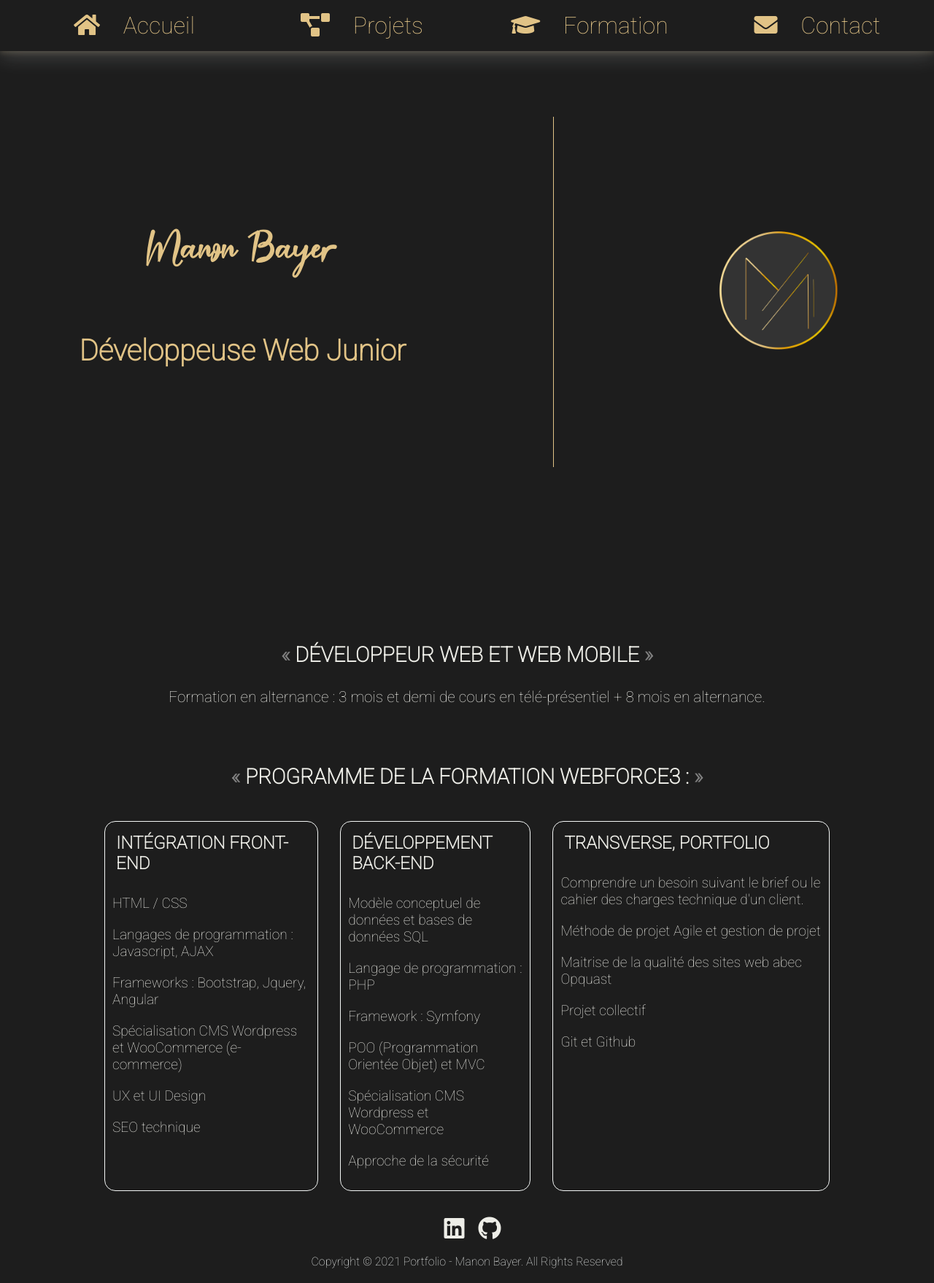
After one commit to ManonDev/portfolio, a PHP site: page /see-more-wf3.html in a window 1280 px wide. The commit adds this page. Shown: the whole page at 73% size. Run offline with PHP 8.4, Linux system fonts and the light colour scheme; some libraries are stand-ins or nearby versions.

Commit message:
add page wf3

```diff
--- a/design/styles.css
+++ b/design/styles.css
@@ -245,7 +245,7 @@ li:hover {
     font-style: italic;
 }
 
-.text-formation {
+.center {
     text-align: center;
 }
 
--- /dev/null
+++ b/see-more-wf3.html
@@ -0,0 +1,111 @@
+<!DOCTYPE html>
+<html lang="fr">
+<head>
+    <meta charset="UTF-8">
+    <meta http-equiv="X-UA-Compatible" content="IE=edge">
+    <meta name="viewport" content="width=device-width, initial-scale=1.0">
+    <link href="./design/styles.css" rel="stylesheet">
+    <link rel="preconnect" href="https://fonts.gstatic.com">
+    <link href="https://fonts.googleapis.com/css2?family=Open+Sans+Condensed:wght@300&family=Roboto:wght@100&display=swap" rel="stylesheet">
+    <link rel="stylesheet" href="https://pro.fontawesome.com/releases/v5.10.0/css/all.css" integrity="sha384-AYmEC3Yw5cVb3ZcuHtOA93w35dYTsvhLPVnYs9eStHfGJvOvKxVfELGroGkvsg+p" crossorigin="anonymous"/>
+    <link rel="icon" type="image/ico" href="pictures/favicon.ico"/>
+    <title>Manon Bayer | Programme formation</title>
+</head>
+
+<body>
+    <!--HEADER-->
+    <header>
+        <div>
+            <h1>Manon Bayer</h1>
+            <h2>Développeuse Web Junior</h2>
+        </div>
+        <span class="separator"></span>
+        <div>
+            <img src="pictures/logo.png" alt="logo" id="logo" title="Mon logo">
+        </div>
+    </header>
+    <!--NAV-->
+    <nav class="navbar">
+        <ul class="navbar-menu">
+            <li class="navbar-item">
+                <a class="navbar-link" href="index.html" title="Aller à l'accueil">
+                    <i class="fas fa-home navbar-icon"></i>
+                    <span class="navbar-title">Accueil</span>
+                </a>
+            </li>
+            <li class="navbar-item">
+                <a class="navbar-link" href="index.html#projets"  title="Mes projets">
+                    <i class="fas fa-project-diagram navbar-icon"></i>
+                    <span class="navbar-title">Projets</span>
+                </a>
+            </li>
+            <li class="navbar-item">
+                <a class="navbar-link" href="formation.html#formations" title="Formation">
+                    <i class="fas fa-graduation-cap navbar-icon"></i>
+                    <span class="navbar-title">Formation</span>
+                </a>
+            </li>
+            <li class="navbar-item">
+                <a class="navbar-link" href="#contact" title="Me contacter">
+                    <i class="fas fa-envelope navbar-icon"></i>
+                    <span class="navbar-title">Contact</span>
+                </a>
+            </li>
+        </ul>
+    </nav>
+
+    <div class="contener" id="pg">
+        <h3>Développeur web et web mobile</h3>
+        <p>
+         Formation en alternance : 3 mois et demi de cours en télé-présentiel + 8 mois en alternance.
+        </p>
+        <h3>Programme de la formation WEBFORCE3 :</h3>
+        <div id="program">
+            <section class="program">
+                <h4>Intégration Front-End</h4>
+                <ul class="program-text list">
+                    <li>HTML / CSS</li>
+                    <li>Langages de programmation : Javascript, AJAX</li>
+                    <li>Frameworks : Bootstrap, Jquery, Angular</li>
+                    <li>Spécialisation CMS Wordpress et WooCommerce (e-commerce)</li>
+                    <li>UX et UI Design</li>
+                    <li>SEO technique</li>
+                </ul>
+            </section>
+            <section class="program">
+                <h4>Développement Back-end</h4>
+                <ul class="program-text list">
+                    <li>Modèle conceptuel de données et bases de données SQL</li>
+                    <li>Langage de programmation : PHP</li>
+                    <li>Framework : Symfony</li>
+                    <li>POO (Programmation Orientée Objet) et MVC</li>
+                    <li>Spécialisation CMS Wordpress et WooCommerce</li>
+                    <li>Approche de la sécurité</li>
+                </ul>
+            </section>
+            <section class="program">
+                <h4>Transverse, Portfolio</h4>
+                <ul class="program-text list">
+                    <li>Comprendre un besoin suivant le brief ou le cahier des charges technique d'un client.</li>
+                    <li>Méthode de projet Agile et gestion de projet</li>
+                    <li>Maitrise de la qualité des sites web abec Opquast</li>
+                    <li>Projet collectif</li>
+                    <li>Git et Github</li>
+                </ul>
+            </section>
+        </div>
+    </div>
+    <!--FOOTER-->
+    <footer>
+        <div id="link">
+            <a href="https://www.linkedin.com/in/manon-bayer-dev/" target="_blank"><i class="fab fa-linkedin"></i></a>
+            <a href="https://github.com/ManonDev" target="_blank"><i class="fab fa-github"></i></a>
+          </div>
+        <div id="copyright">
+            <span>Copyright &copy; 2021 Portfolio - Manon Bayer.</span>
+            <span>All Rights Reserved</span>
+        </div>
+    </footer>
+
+</body>
+</html>
```
Also changed, not shown: formation.html (+23 -14 lines), pictures/adrar.jpg (deleted), pictures/wf3.jpg (added), see-more-studi.html (renamed from see-more.html).
